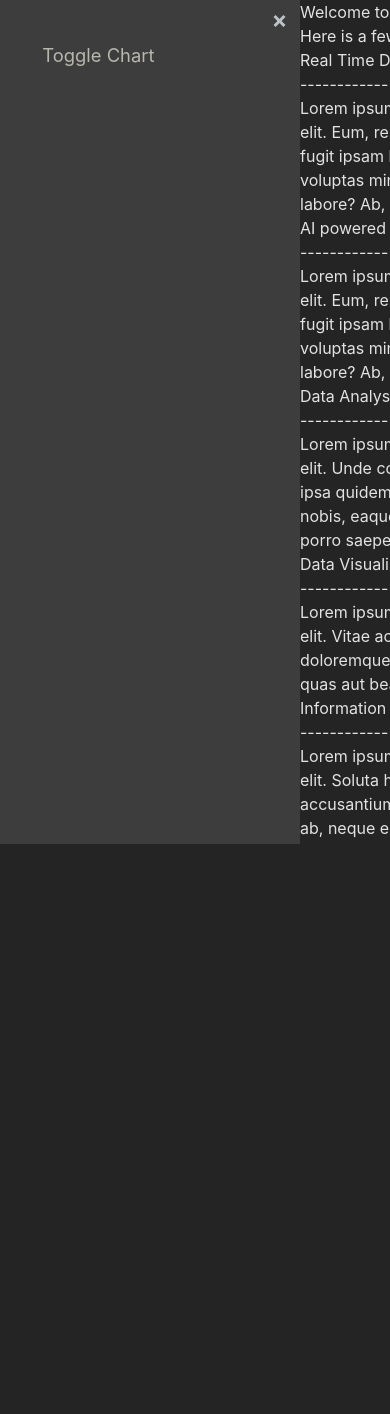
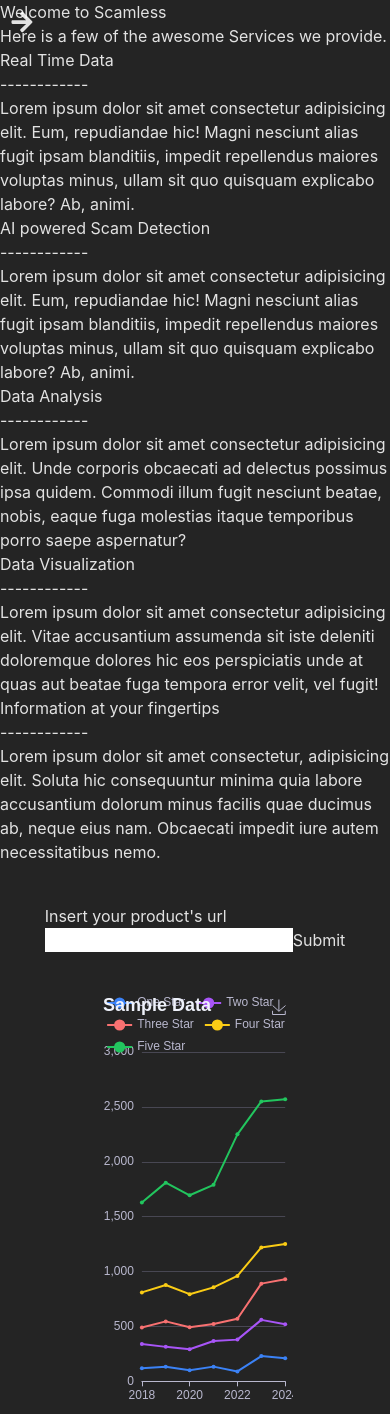
Before and after one commit to GerindT/webScraping, a React (Vite) app in the folder frontend/: page / in a window 390 px wide. Before the commit the page ends 844 px from the top, so only its background shows below. Built offline with nearby package versions, Linux system fonts and the light colour scheme.

Commit message:
ui changes, fixed chart not loading correctly, fixed user disabled on request, added animations

```diff
--- a/frontend/src/App.css
+++ b/frontend/src/App.css
@@ -8,6 +8,10 @@
   height: 100vh;
   flex-direction: column;
   gap: 40px;
+
+    min-height: 500px; /* Adjust this value as needed */
+    /* Other styles... */
+
 }
 
 .shifted {
--- a/frontend/src/App.jsx
+++ b/frontend/src/App.jsx
@@ -6,8 +6,8 @@
 import "./App.css";
 
 const App = () => {
-  const [isOpen, setIsOpen] = useState(true);
-  const [showChart, setShowChart] = useState(false);
+  const [isOpen, setIsOpen] = useState(false);
+  const [showChart, setShowChart] = useState(true);
   const [domLoaded, setDomLoaded] = useState(false);
   const [scrapedData, setScrapedData] = useState({});
 
--- a/frontend/src/components/MainSide.jsx
+++ b/frontend/src/components/MainSide.jsx
@@ -6,7 +6,10 @@
 function MainSide({ showChart, domLoaded, scrapedData, setScrapedData }) {
   const chartOption = {
     title: {
-      text: Object.keys(scrapedData).length ? "Reviews by Years" : "No Data",
+      text:
+        Object.keys(scrapedData).length != 0
+          ? "Reviews by Years"
+          : "Sample Data ",
     },
     tooltip: {
       trigger: "axis",
@@ -28,7 +31,8 @@
     xAxis: {
       type: "category",
       boundaryGap: false,
-      data: Object.keys(scrapedData).length
+      data:
+        Object.keys(scrapedData).length != 0
           ? Object.keys(scrapedData.reviewsByYear)
           : ["2018", "2019", "2020", "2021", "2022", "2023", "2024"],
     },
@@ -39,11 +43,12 @@
     pixelRatio: 2,
     series: [
       {
-        color: "#6366f1",
+        color: "#3b82f6",
         name: "One Star",
         type: "line",
         stack: "Total",
-        data: Object.keys(scrapedData).length
+        data:
+          Object.keys(scrapedData).length != 0
             ? Object.values(scrapedData.reviewsByYear).map(
                 (yearData) => yearData.one_star
               )
@@ -54,7 +59,8 @@
         name: "Two Star",
         type: "line",
         stack: "Total",
-        data: Object.keys(scrapedData).length
+        data:
+          Object.keys(scrapedData).length != 0
             ? Object.values(scrapedData.reviewsByYear).map(
                 (yearData) => yearData.two_star
               )
@@ -65,7 +71,8 @@
         name: "Three Star",
         type: "line",
         stack: "Total",
-        data: Object.keys(scrapedData).length
+        data:
+          Object.keys(scrapedData).length != 0
             ? Object.values(scrapedData.reviewsByYear).map(
                 (yearData) => yearData.three_star
               )
@@ -76,7 +83,8 @@
         name: "Four Star",
         type: "line",
         stack: "Total",
-        data: Object.keys(scrapedData).length
+        data:
+          Object.keys(scrapedData).length != 0
             ? Object.values(scrapedData.reviewsByYear).map(
                 (yearData) => yearData.four_star
               )
@@ -87,7 +95,8 @@
         name: "Five Star",
         type: "line",
         stack: "Total",
-        data: Object.keys(scrapedData).length
+        data:
+          Object.keys(scrapedData).length != 0
             ? Object.values(scrapedData.reviewsByYear).map(
                 (yearData) => yearData.five_star
               )
@@ -101,13 +110,17 @@
       <div className="chart-container">
         <WelcomeSection />
         <SearchBar scrapedData={scrapedData} setScrapedData={setScrapedData} />
-        {showChart && domLoaded && (
+        {showChart && domLoaded ? (
+          <div
+            style={{ maxHeight: "500px", maxWidth: "800px", display: "flex" }}
+          >
             <ReactECharts
               option={chartOption}
-            style={{ height: "500px", width: "800px" }}
+              style={{ height: "50vh", width: "50vw" }}
               theme="dark"
             />
-        )}
+          </div>
+        ) : null}
       </div>
     </div>
   );
--- a/frontend/src/components/SearchBar.jsx
+++ b/frontend/src/components/SearchBar.jsx
@@ -26,6 +26,7 @@
     setIsLoading(true);
     setErrorMessage("");
     const encodedUrl = encodeURIComponent(url);
+    if (!isLoading) {
       try {
         // Fetch data from the API
         const response = await fetch(`${apiUrl}/api/data?url=${encodedUrl}`);
@@ -40,6 +41,7 @@
         setErrorMessage(
           "An error occurred while fetching data. Please try again."
         );
+      }
     }
   };
 
@@ -60,10 +62,11 @@
       <form onSubmit={handleSubmit} className=" flex flex-col ">
         <label>
           <input
-            className="w-[100%] focus:outline-none focus:ring focus:ring-gray-500 bg-[#2b2a33] "
+            className={`w-[100%] focus:outline-none focus:ring focus:ring-gray-500 bg-[#2b2a33] `}
             type="text"
             value={url}
             onChange={(e) => setUrl(e.target.value)}
+            disabled={isLoading}
           />
         </label>
         {errorMessage && (
@@ -101,7 +104,10 @@
         )}
         <input
           type="submit"
-          className="mt-[10px] bg-gray-500  text-white font-bold py-2 px-4 rounded focus:outline-none focus:shadow-outline transition duration-300 ease-in-out transform  hover:scale-105 cursor-pointer"
+          disabled={isLoading}
+          className={`${
+            isLoading ? "opacity-[0.2] cursor-no-drop " : ""
+          }  mt-[10px] bg-gray-500  text-white font-bold py-2 px-4 rounded focus:outline-none focus:shadow-outline transition duration-300 ease-in-out transform  hover:scale-105 cursor-pointer`}
         />
       </form>
 
@@ -111,7 +117,7 @@
             {Object.entries(reviewTypes).map(([key, name]) => (
               <div
                 key={key}
-                className="bg-[#2b2a33] overflow-hidden shadow sm:rounded-lg"
+                className="bg-[#2b2a33] overflow-hidden shadow sm:rounded-lg cursor-pointer  transition duration-100 ease-in transform  hover:scale-105"
               >
                 <div className="px-4 py-5 sm:p-6">
                   <dl>
--- /dev/null
+++ b/frontend/src/components/ServiceCard.jsx
@@ -0,0 +1,38 @@
+import PropTypes from "prop-types";
+
+export const ServiceCard = ({
+  borderColor,
+  textColor,
+  title,
+  children,
+  bgColor,
+}) => (
+  <div className="w-full mb-10 sm:mb-0 sm:w-1/2 cursor-pointer  transition duration-100 ease-in transform  hover:scale-105 ">
+    <div className="relative h-full ml-0 mr-0 sm:mr-10">
+      <span
+        className={`absolute top-0 left-0 w-full h-full mt-1 ml-1 ${bgColor} rounded-lg`}
+      ></span>
+      <div
+        className={`relative h-full p-5 bg-[#2b2a33] border-2 ${borderColor} rounded-lg`}
+      >
+        <div className="flex items-center -mt-1">
+          <h3 className="my-2 ml-3 text-lg font-bold text-white-800">
+            {title}
+          </h3>
+        </div>
+        <p className={`mt-3 mb-1 text-xs font-medium ${textColor} uppercase`}>
+          ------------
+        </p>
+        <p className="mb-2 text-white-600">{children}</p>
+      </div>
+    </div>
+  </div>
+);
+
+ServiceCard.propTypes = {
+  borderColor: PropTypes.string.isRequired,
+  bgColor: PropTypes.string.isRequired,
+  textColor: PropTypes.string.isRequired,
+  title: PropTypes.string.isRequired,
+  children: PropTypes.node.isRequired,
+};
--- a/frontend/src/components/WelcomeSection.jsx
+++ b/frontend/src/components/WelcomeSection.jsx
@@ -1,3 +1,5 @@
+import { ServiceCard } from "./ServiceCard";
+
 function WelcomeSection() {
   return (
     <div className="container relative flex flex-col justify-center  max-w-6xl px-10 mx-auto xl:px-0 mt-5">
@@ -12,113 +14,63 @@
 
       <div className="w-full">
         <div className="flex flex-col w-full mb-10 sm:flex-row">
-          <div className="w-full mb-10 sm:mb-0 sm:w-1/2">
-            <div className="relative h-full ml-0 mr-0 sm:mr-10">
-              <span className="absolute top-0 left-0 w-full h-full mt-1 ml-1 bg-indigo-500 rounded-lg"></span>
-              <div className="relative h-full p-5 bg-[#2b2a33] border-2 border-indigo-500 rounded-lg">
-                <div className="flex items-center -mt-1">
-                  <h3 className="my-2 ml-3 text-lg font-bold text-white-800">
-                    Real Time Data
-                  </h3>
-                </div>
-                <p className="mt-3 mb-1 text-xs font-medium text-indigo-500 uppercase">
-                  ------------
-                </p>
-                <p className="mb-2 text-white-600">
+          <ServiceCard
+            bgColor="bg-blue-500"
+            borderColor="border-blue-500"
+            textColor="text-blue-500"
+            title="Real Time Data"
+          >
             Lorem ipsum dolor sit amet consectetur adipisicing elit. Eum,
             repudiandae hic! Magni nesciunt alias fugit ipsam blanditiis,
-                  impedit repellendus maiores voluptas minus, ullam sit quo
-                  quisquam explicabo labore? Ab, animi.
-                </p>
-              </div>
-            </div>
-          </div>
-          <div className="w-full sm:w-1/2">
-            <div className="relative h-full ml-0 md:mr-10">
-              <span className="absolute top-0 left-0 w-full h-full mt-1 ml-1 bg-purple-500 rounded-lg"></span>
-              <div className="relative h-full p-5 bg-[#2b2a33] border-2 border-purple-500 rounded-lg">
-                <div className="flex items-center -mt-1">
-                  <h3 className="my-2 ml-3 text-lg font-bold text-white-800">
-                    AI powered Scam Detection
-                  </h3>
-                </div>
-                <p className="mt-3 mb-1 text-xs font-medium text-purple-500 uppercase">
-                  ------------
-                </p>
-                <p className="mb-2 text-white-600">
+            impedit repellendus maiores voluptas minus, ullam sit quo quisquam
+            explicabo labore? Ab, animi.
+          </ServiceCard>
+          <ServiceCard
+            borderColor="border-purple-500"
+            bgColor="bg-purple-500"
+            textColor="text-purple-500"
+            title="AI powered Scam Detection"
+          >
             Lorem ipsum dolor sit amet consectetur adipisicing elit. Eum,
             repudiandae hic! Magni nesciunt alias fugit ipsam blanditiis,
-                  impedit repellendus maiores voluptas minus, ullam sit quo
-                  quisquam explicabo labore? Ab, animi.
-                </p>
-              </div>
-            </div>
-          </div>
+            impedit repellendus maiores voluptas minus, ullam sit quo quisquam
+            explicabo labore? Ab, animi.
+          </ServiceCard>
         </div>
         <div className="flex flex-col w-full mb-5 sm:flex-row">
-          <div className="w-full mb-10 sm:mb-0 sm:w-1/2">
-            <div className="relative h-full ml-0 mr-0 sm:mr-10">
-              <span className="absolute top-0 left-0 w-full h-full mt-1 ml-1 bg-red-400 rounded-lg"></span>
-              <div className="relative h-full p-5 bg-[#2b2a33] border-2 border-red-400 rounded-lg">
-                <div className="flex items-center -mt-1">
-                  <h3 className="my-2 ml-3 text-lg font-bold text-white-800">
-                    Data Analysis
-                  </h3>
-                </div>
-                <p className="mt-3 mb-1 text-xs font-medium text-red-400 uppercase">
-                  ------------
-                </p>
-                <p className="mb-2 text-white-600">
+          <ServiceCard
+            borderColor="border-red-500"
+            bgColor="bg-red-500"
+            textColor="text-red-500"
+            title="Data Analysis"
+          >
             Lorem ipsum dolor sit amet consectetur adipisicing elit. Unde
-                  corporis obcaecati ad delectus possimus ipsa quidem. Commodi
-                  illum fugit nesciunt beatae, nobis, eaque fuga molestias
-                  itaque temporibus porro saepe aspernatur?
-                </p>
-              </div>
-            </div>
-          </div>
-          <div className="w-full mb-10 sm:mb-0 sm:w-1/2">
-            <div className="relative h-full ml-0 mr-0 sm:mr-10">
-              <span className="absolute top-0 left-0 w-full h-full mt-1 ml-1 bg-yellow-400 rounded-lg"></span>
-              <div className="relative h-full p-5 bg-[#2b2a33] border-2 border-yellow-400 rounded-lg">
-                <div className="flex items-center -mt-1">
-                  <h3 className="my-2 ml-3 text-lg font-bold text-white-800">
-                    Data Visualization
-                  </h3>
-                </div>
-                <p className="mt-3 mb-1 text-xs font-medium text-yellow-400 uppercase">
-                  ------------
-                </p>
-                <p className="mb-2 text-white-600">
+            corporis obcaecati ad delectus possimus ipsa quidem. Commodi illum
+            fugit nesciunt beatae, nobis, eaque fuga molestias itaque temporibus
+            porro saepe aspernatur?
+          </ServiceCard>
+          <ServiceCard
+            borderColor="border-yellow-500"
+            bgColor="bg-yellow-500"
+            textColor="text-yellow-500"
+            title="Data Visualization"
+          >
             Lorem ipsum dolor sit amet consectetur adipisicing elit. Vitae
-                  accusantium assumenda sit iste deleniti doloremque dolores hic
-                  eos perspiciatis unde at quas aut beatae fuga tempora error
-                  velit, vel fugit!
-                </p>
-              </div>
-            </div>
-          </div>
-          <div className="w-full sm:w-1/2">
-            <div className="relative h-full ml-0 md:mr-10">
-              <span className="absolute top-0 left-0 w-full h-full mt-1 ml-1 bg-green-500 rounded-lg"></span>
-              <div className="relative h-full p-5 bg-[#2b2a33] border-2 border-green-500 rounded-lg">
-                <div className="flex items-center -mt-1">
-                  <h3 className="my-2 ml-3 text-lg font-bold text-white-800">
-                    Information at your fingertips
-                  </h3>
-                </div>
-                <p className="mt-3 mb-1 text-xs font-medium text-green-500 uppercase">
-                  ------------
-                </p>
-                <p className="mb-2 text-white-600">
-                  Lorem ipsum dolor sit amet consectetur, adipisicing elit.
-                  Soluta hic consequuntur minima quia labore accusantium dolorum
-                  minus facilis quae ducimus ab, neque eius nam. Obcaecati
-                  impedit iure autem necessitatibus nemo.
-                </p>
-              </div>
-            </div>
-          </div>
+            accusantium assumenda sit iste deleniti doloremque dolores hic eos
+            perspiciatis unde at quas aut beatae fuga tempora error velit, vel
+            fugit!
+          </ServiceCard>
+          <ServiceCard
+            borderColor="border-green-500"
+            bgColor="bg-green-500"
+            textColor="text-green-500"
+            title="Information at your fingertips"
+          >
+            Lorem ipsum dolor sit amet consectetur, adipisicing elit. Soluta hic
+            consequuntur minima quia labore accusantium dolorum minus facilis
+            quae ducimus ab, neque eius nam. Obcaecati impedit iure autem
+            necessitatibus nemo.
+          </ServiceCard>
         </div>
       </div>
     </div>
```
Lines whose indentation alone changed are shown as unchanged.
